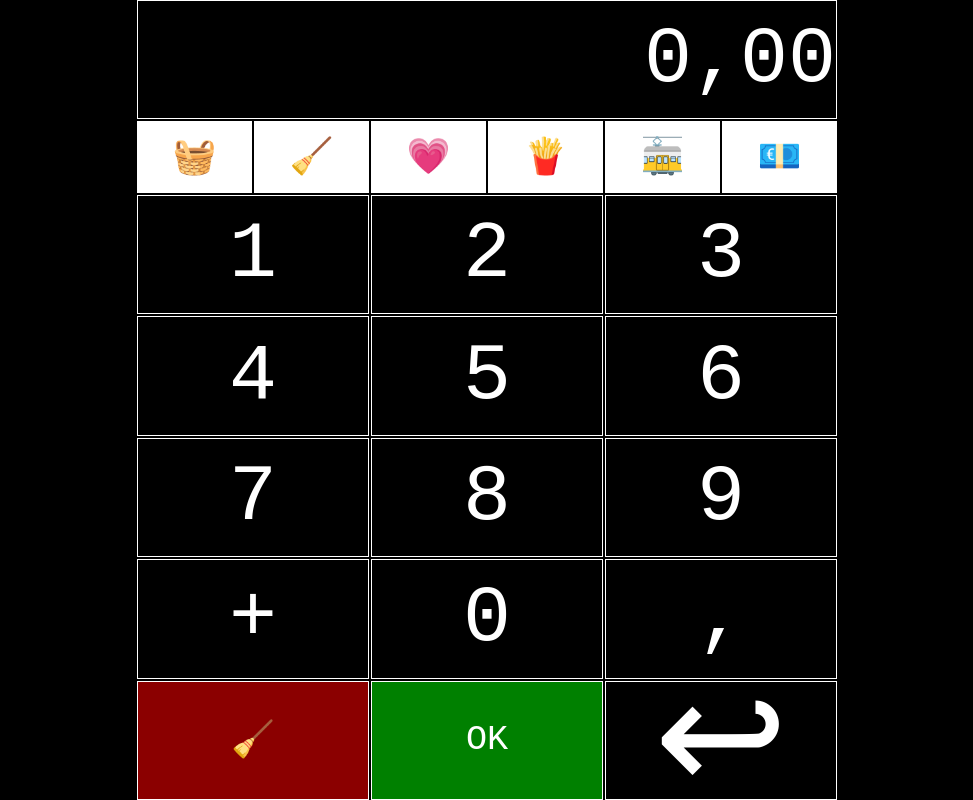
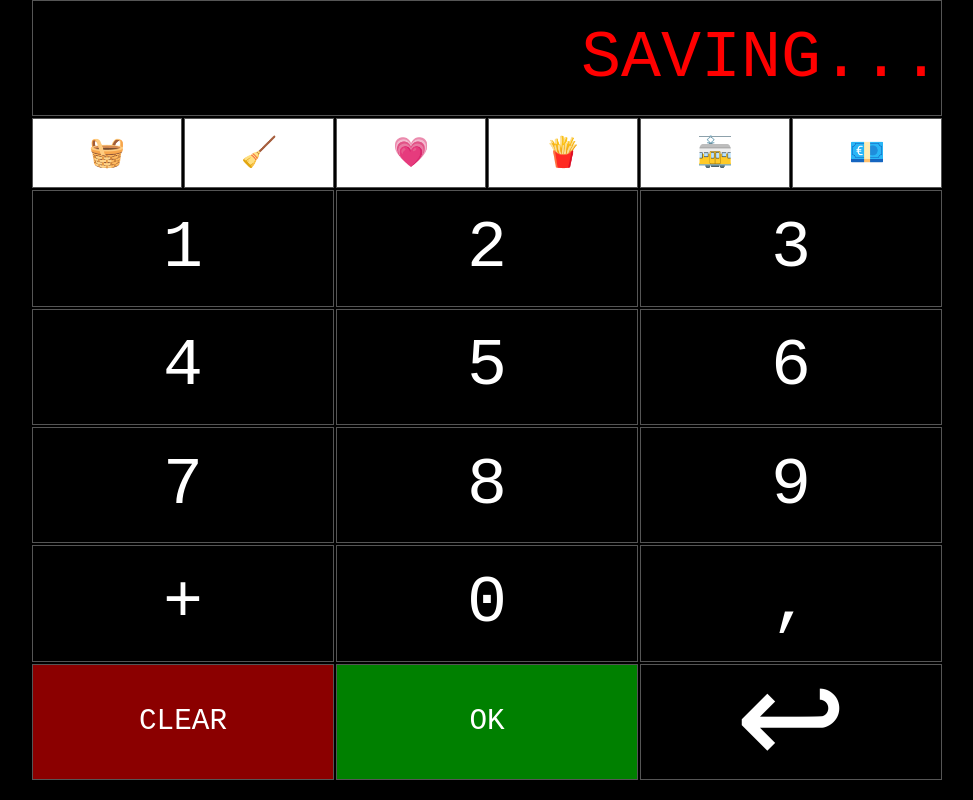
Before and after one commit to zrebec/FinancesCalculator, a plain HTML site: page index.html in a window 1280 px wide. Both pictures are taken after a click on the element "OK". Shown: the whole page, without its empty margins (153-1126 px from the left). Drawn offline with Linux system fonts and the light colour scheme.

Commit message:
- Layout changes - Javascript key press added functionality - Fake logic fo save

```diff
--- a/index.html
+++ b/index.html
@@ -4,8 +4,9 @@
     <meta charset="UTF-8">
     <meta name="viewport" content="width=device-width, initial-scale=1.0">
 
-    <!-- Run in fullscreen mode as apple mobile web app -->
+    <!-- Run in fullscreen mode as mobile web app -->
     <meta name="apple-mobile-web-app-capable" content="yes">
+    <meta name="mobile-web-app-capable" content="yes">
 
     <link rel="stylesheet" href="css/styles.css">
     <script src="page.js"></script>
@@ -14,7 +15,7 @@
 <body>
     <div id="container">
 
-        <div class="button display"><div id="display">0,00</div></div>
+        <div class="button display"><div id="display" onclick="toggleFullScreen();" class="outgoing">0,00</div></div>
         <div id="cat-groceries" class="button category small">
             <!-- <i class="fa fa-shopping-basket"></i> -->
             🧺
@@ -41,31 +42,31 @@
         </div>
 
         <!-- Numbers 1, 2, 3 -->
-        <div onclick="addNumber('1')" class="button">1</div>
-        <div onclick="addNumber('2')" class="button">2</div>
-        <div onclick="addNumber('3')" class="button">3</div>
+        <div onclick="addNumber('1')" class="button number">1</div>
+        <div onclick="addNumber('2')" class="button number">2</div>
+        <div onclick="addNumber('3')" class="button number">3</div>
 
         <!-- Numbers 4, 5, 6 -->
-        <div onclick="addNumber('4')" class="button">4</div>
-        <div onclick="addNumber('5')" class="button">5</div>
-        <div onclick="addNumber('6')" class="button">6</div>
+        <div onclick="addNumber('4')" class="button number">4</div>
+        <div onclick="addNumber('5')" class="button number">5</div>
+        <div onclick="addNumber('6')" class="button number">6</div>
 
         <!-- Numbers 7, 8, 9 -->
-        <div onclick="addNumber('7')" class="button">7</div>
-        <div onclick="addNumber('8')" class="button">8</div>
-        <div onclick="addNumber('9')" class="button">9</div>
+        <div onclick="addNumber('7')" class="button number">7</div>
+        <div onclick="addNumber('8')" class="button number">8</div>
+        <div onclick="addNumber('9')" class="button number">9</div>
 
         <!-- Chars +, 0, . -->
         <div id="button-plus" onclick="addNumber('+')" class="button">+</div>
-        <div onclick="addNumber('0')" class="button">0</div>
-        <div onclick="addNumber(',')" class="button">,</div>
+        <div onclick="addNumber('0')" class="button number">0</div>
+        <div onclick="addNumber(',')" class="button number">,</div>
 
-        <div onclick="addNumber('clear')" class="button small button-clear">
+        <div onclick="addNumber('clear')" class="button button-clear small">
             <!-- <i class="fa fa-trash"></i> -->
-            🧹
+            CLEAR
         </div>
         <div onclick="addNumber('submit')" class="button button-submit small">OK</div>
-        <div onclick="addNumber('undo')" class="button small x2">
+        <div onclick="addNumber('undo')" class="button number x2">
             <!-- <i class="fa fa-undo"></i> -->
             ↩
         </div>
--- a/page.js
+++ b/page.js
@@ -3,6 +3,45 @@ var incoming = false; // Identifies if value is incoming of (default) outgoing
 var numbers = ['1', '2', '3', '4', '5', '6', '7', '8', '9', '0', ','];
 var special = ['+', 'undo', 'submit', 'clear'];
 var allowedInputs = numbers.concat(special);
+
+function toggleFullScreen() {
+    console.log();
+
+    if(document.fullscreen === false) {
+        document.body.requestFullscreen();
+    } else {
+        document.exitFullscreen();
+        return;
+    }
+
+}
+
+window.addEventListener("keypress", function(e) {
+    var x = e.which || e.keyCode;
+    var key = String.fromCharCode(x);
+
+    if(numbers.includes(key)) {
+        addNumber(key);
+    } else if (x === 46 || x === 44) {
+        // Pressed dash on numpad or pressed dot
+        addNumber(',');
+    } else if (x === 43 || x === 45 ) {
+        // Pressed + (PLUS) or - (MINUS)
+        addNumber('+');
+    } else if (x === 117 || x === 85) {
+        addNumber('undo');
+        // Pressed "u" or "U" as UNDO
+    } else if (x === 99 || x === 67) {
+        // Pressed "c" or "C" as CLEAR
+        addNumber('clear');
+    } else if (x === 13) {
+        // Pressed ENTER
+        addNumber('submit');
+    } else {
+        console.log('Incorrect key with code ' + x + " where string is " + key);
+    }
+
+});
 
 function addNumber(x) {
 
@@ -20,6 +59,16 @@ function addNumber(x) {
             break;
             case 'submit':
                 // Submit button save changes to database
+
+                // Just fake logic yet
+                total = '';
+                display.innerHTML = 'SAVING...';
+
+                // Incoming set to true after save to database because we want
+                // already outgoing then
+                incoming = true;
+                addNumber('+');
+
                 // Logic for submit
                 break;
             case 'clear':
@@ -32,14 +81,24 @@ function addNumber(x) {
                 if (incoming === true) {
                     document.getElementById('button-plus').className =
                         document.getElementById('button-plus').className.replace(' button-plus', '');
-                    incoming = true;
+                    document.getElementById('display').className =
+                        document.getElementById('display').className.replace('incoming', 'outgoing');
+                    incoming = false;
                 } else {
                     document.getElementById('button-plus').className += ' button-plus';
+                    document.getElementById('display').className =
+                        document.getElementById('display').className.replace('outgoing', 'incoming');
                     incoming = true;
                 }
+
                 break;
         default:
-            //if total()
+            // Check if decimal place already existing
+            if (x === ',' && total.includes(',')) {
+                // Decimal place already exists
+                return;
+            }
+
             total = total + x;
             display.innerHTML = total;
     }
--- a/scss/styles.scss
+++ b/scss/styles.scss
@@ -1,3 +1,7 @@
+// Dimension variables
+$calc-element-border-width: 1px;
+
+
 // Typography variables
 $font-size: 5rem;
 $smaller-font-size: 2.2rem;
@@ -9,18 +13,29 @@ $category-color: $secondary;
 $button-clear-color: darkred;
 $button-submit-color: green;
 $button-plus-color: darkgreen;
+$calc-element-border-color: #555;
+$display-outgoing-color: red;
+$display-incoming-color: green;
 
 // Organisms
+html, body {
+    height: 100%;
+}
+
+html {
+    font-size: 5pt;
+}
+
+html, body, #container {
+    // Paddings
+    padding: 0; margin: 0;
+    box-sizing: border-box;
+}
+
 body {
-    // Paddings
-    margin: 0; padding: 0;
     // Layout
-    display: flex;
     width: 100%;
-    height: 100vh;
-    overflow: auto;
-    align-content: center;
-    justify-content: center;
+    margin: 0 auto;
 
     // Typography
     font-family: monospace;
@@ -30,21 +45,30 @@ body {
     color: $secondary;
 }
 
+// Desktop settings
+@media only screen and (min-width: 800px) {
+
+    // Organisms
+    html {
+        font-size: 10pt;
+    }
+}
+
 // Molecules
 #container {
     // Paddings
     gap: 2px;
-    height: 100vh;
+    height: calc(100vh - 20px);
     overflow: hidden;
 
     // Layout
-    max-width: 700px;
+    //max-width: 700px;
     display: grid;
     grid-template-columns: repeat(6, minmax(50px, 150px));
     grid-template-rows: minmax(50px, 1fr) 0.6fr repeat(5, minmax(50px, 1fr));
     align-content: center;
     align-items: stretch;
-    justify-content: flex-end;
+    justify-content: center;
 }
 
 // Atoms
@@ -54,11 +78,11 @@ body {
     align-items: center;
     grid-column: span 2;
 
-    border: 1px solid $secondary;
+    border: $calc-element-border-width solid $calc-element-border-color;
     font-size: $font-size;
 }
 
-.button:hover {
+.number:hover {
 
     // Colors
     background-color: darkorange;
@@ -85,6 +109,14 @@ body {
     text-align: right;
 }
 
+.display > div.outgoing {
+    color: $display-outgoing-color;
+}
+
+.display > div.incoming {
+    color: $display-incoming-color;
+}
+
 .category {
     // Layout
     grid-column: span 1; // Override "span 2" for button because I want keep button properties but not spanning
```
Also changed, not shown: css/styles.css, css/styles.min.css, 2 other files.
